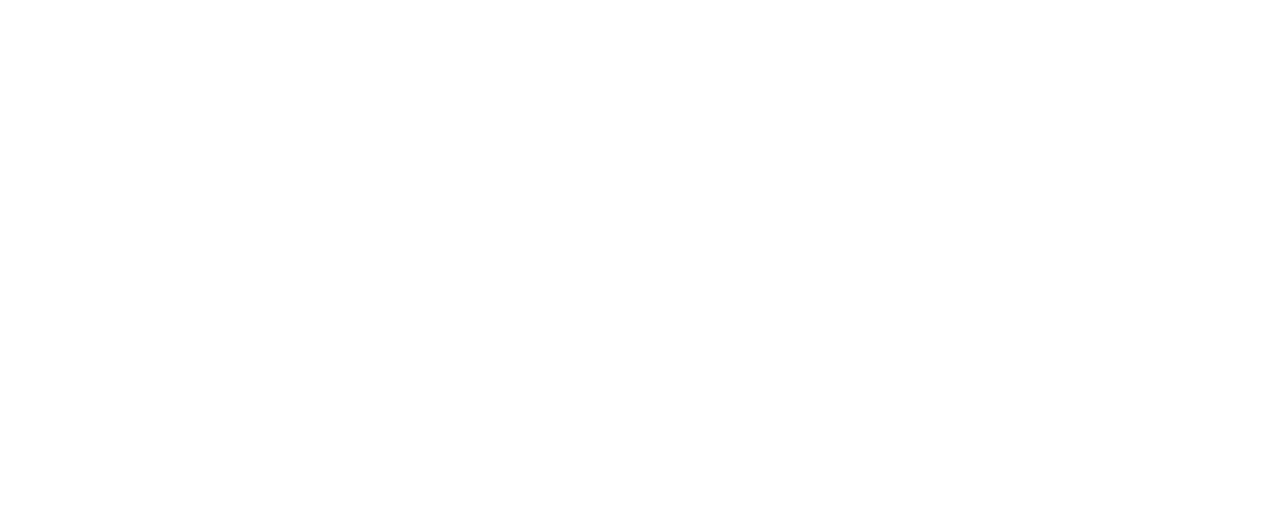
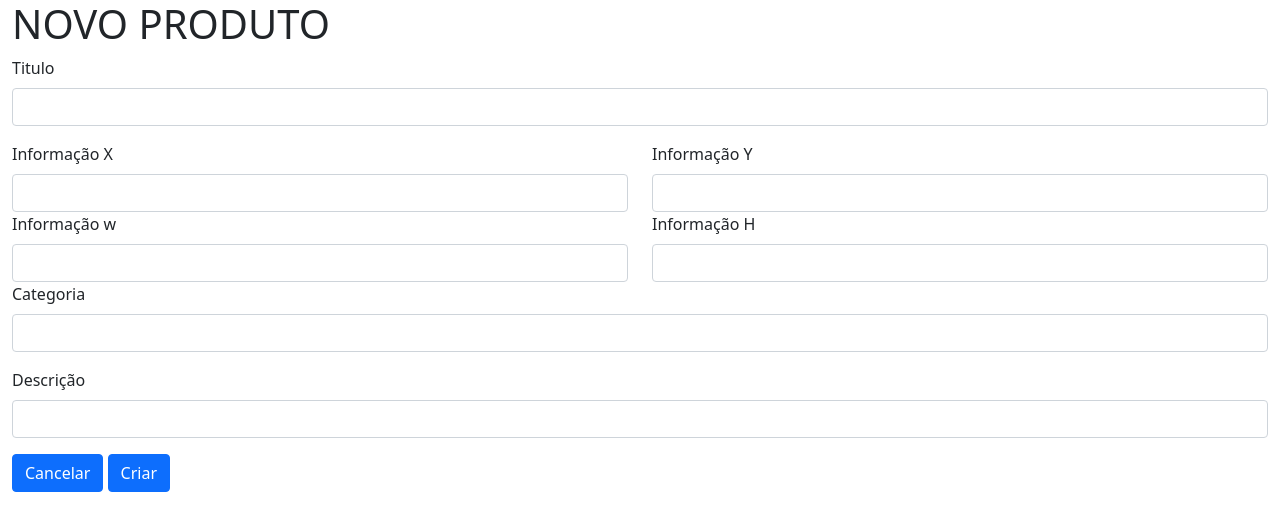
Before and after one commit to athosmartinez/FACULDADE---PRONTOS, a plain HTML site: page Trabalho - Venda/adicionarnovo.html in a window 1280 px wide. Drawn offline with nearby package versions, Linux system fonts and the light colour scheme.

Commit message:
Novo produto

```diff
--- a/Trabalho - Venda/adicionarnovo.html
+++ b/Trabalho - Venda/adicionarnovo.html
@@ -5,11 +5,59 @@
     <meta charset="UTF-8">
     <meta http-equiv="X-UA-Compatible" content="IE=edge">
     <meta name="viewport" content="width=device-width, initial-scale=1.0">
+    <link href="https://cdn.jsdelivr.net/npm/bootstrap@5.1.3/dist/css/bootstrap.min.css" rel="stylesheet" integrity="sha384-1BmE4kWBq78iYhFldvKuhfTAU6auU8tT94WrHftjDbrCEXSU1oBoqyl2QvZ6jIW3" crossorigin="anonymous">
     <title>Document</title>
 </head>
 
 <body>
+    <div class="container-fluid">
+        <div class="row">
+            <h1>NOVO PRODUTO</h1>
 
+            <form>
+                <div class="mb-3">
+                    <label for="exampleInputEmail1" class="form-label">Titulo</label>
+                    <input type="text" class="form-control" id="exampleInputEmail1" aria-describedby="emailHelp">
+                    <div id="emailHelp" class="form-text"></div>
+                </div>
+                <div class="row">
+                    <div class="col-6">
+                        <label for="exampleInputPassword1" class="form-label">Informação X</label>
+                        <input type="text" class="form-control" id="exampleInputPassword1">
+                    </div>
+                    <div class="col-6">
+                        <label for="exampleInputPassword1" class="form-label">Informação Y</label>
+                        <input type="text" class="form-control" id="exampleInputPassword1">
+                    </div>
+                </div>
+                <div class="row">
+                    <div class="col-6">
+                        <label for="exampleInputPassword1" class="form-label">Informação w</label>
+                        <input type="text" class="form-control" id="exampleInputPassword1">
+                    </div>
+                    <div class="col-6">
+                        <label for="exampleInputPassword1" class="form-label">Informação H</label>
+                        <input type="text" class="form-control" id="exampleInputPassword1">
+                    </div>
+                </div>
+
+                <div class="mb-3">
+                    <label for="exampleInputEmail1" class="form-label">Categoria</label>
+                    <input type="text" class="form-control" id="exampleInputEmail1" aria-describedby="emailHelp">
+                    <div id="emailHelp" class="form-text"></div>
+                </div>
+                <div class="mb-3">
+                    <label for="exampleInputEmail1" class="form-label">Descrição</label>
+                    <input type="text" class="form-control" id="exampleInputEmail1" aria-describedby="emailHelp">
+                    <div id="emailHelp" class="form-text"></div>
+                </div>
+                <button type="submit" class="btn btn-primary">Cancelar</button>
+                <button type="submit" class="btn btn-primary">Criar</button>
+            </form>
+        </div>
+
+
+    </div>
 </body>
 
 </html>
```
